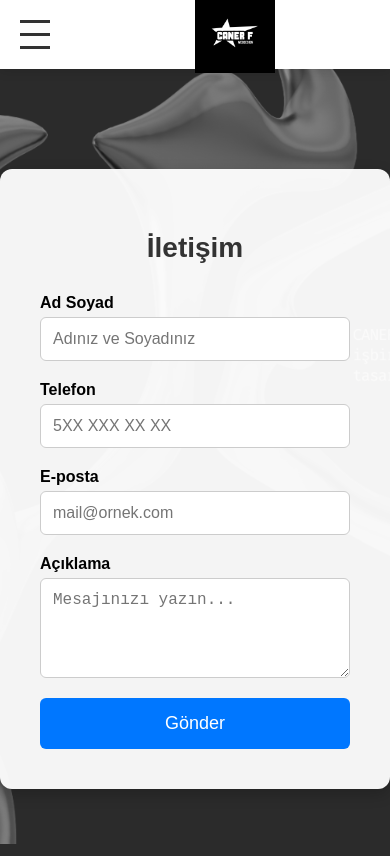
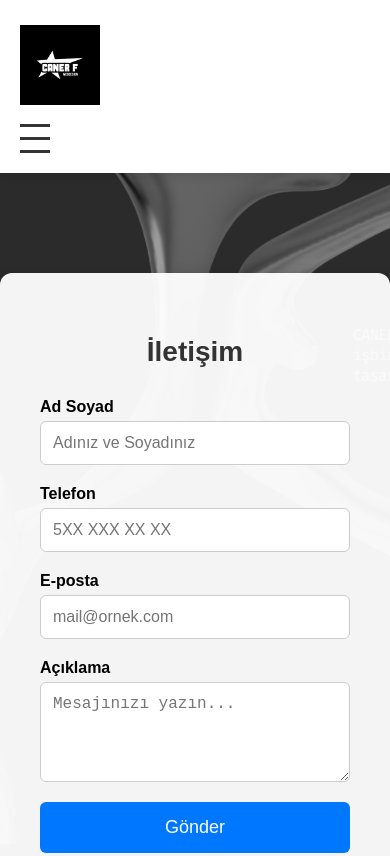
Before and after one commit to canerarts/canerxfalcon, a plain HTML site: page iletisim.html in a window 390 px wide. Shown: the top 856 px of the page. Drawn offline with Linux system fonts and the light colour scheme.

Commit message:
Update iletisim.html

```diff
--- a/iletisim.html
+++ b/iletisim.html
@@ -64,11 +64,13 @@
       .navbar {
         padding: 15px 20px;
         height: auto;
+         align-items: center;
       }
       .navbar-logo {
-        position: right;
+        position: static;
         transform: none;
         margin: 10px 0;
+        text-align: center;
       }
       .hamburger { display: flex; }
       .navbar-left, .navbar-right {
```
